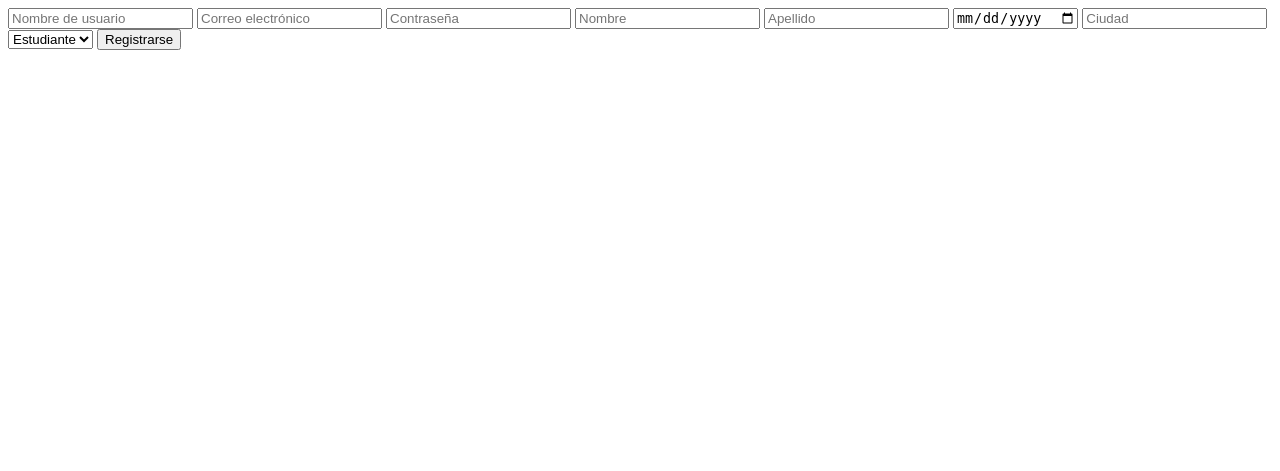
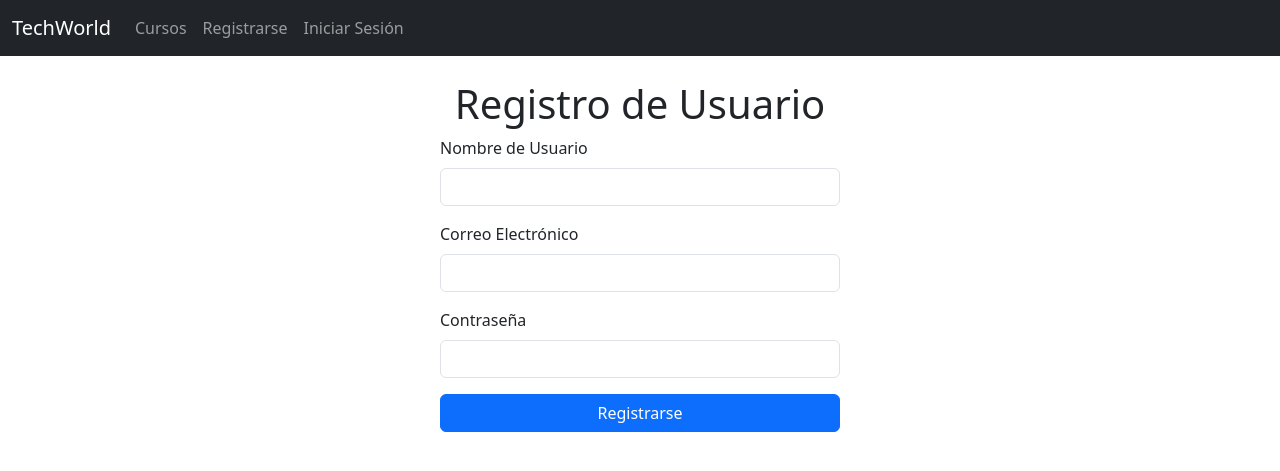
Before and after one commit to samsepiol-alt/reforzamiento, a Django app: page /users/register/ in a window 1280 px wide. Shown: the top 471 px of the page. Run offline with Django 5.2, Linux system fonts and the light colour scheme.

Commit message:
agregar BS a templates

```diff
--- /dev/null
+++ b/templates/base.html
@@ -0,0 +1,31 @@
+<!DOCTYPE html>
+
+<html lang="en">
+  <head>
+    <meta charset="UTF-8" />
+    <meta name="viewport" content="width=device-width, initial-scale=1.0" />
+    <title>{% block title %}TechWorld{% endblock %}</title>
+    <link
+      href="https://cdn.jsdelivr.net/npm/bootstrap@5.3.3/dist/css/bootstrap.min.css"
+      rel="stylesheet"
+      integrity="sha384-QWTKZyjpPEjISv5WaRU9OFeRpok6YctnYmDr5pNlyT2bRjXh0JMhjY6hW+ALEwIH"
+      crossorigin="anonymous"
+    />
+    {% comment %}
+    <link href="{% static 'css/styles.css' %}" rel="stylesheet" />
+    {% endcomment %}
+  </head>
+  <body>
+    {% include 'navbar.html' %}
+    <div class="container mt-4">
+      <!-- Content block -->
+      {% block content %}
+      <!-- Default content -->
+      {% endblock %}
+    </div>
+    <script
+      src="https://cdn.jsdelivr.net/npm/bootstrap@5.3.3/dist/js/bootstrap.bundle.min.js"
+      integrity="sha384-YvpcrYf0tY3lHB60NNkmXc5s9fDVZLESaAA55NDzOxhy9GkcIdslK1eN7N6jIeHz"
+      crossorigin="anonymous"></script>
+  </body>
+</html>
--- /dev/null
+++ b/templates/navbar.html
@@ -0,0 +1,54 @@
+<nav class="navbar navbar-expand-lg navbar-dark bg-dark">
+    <div class="container-fluid">
+
+      <a class="navbar-brand" href="/">TechWorld</a>
+
+      <button
+
+        class="navbar-toggler"
+
+        type="button"
+
+        data-bs-toggle="collapse"
+
+        data-bs-target="#navbarNav"
+
+        aria-controls="navbarNav"
+
+        aria-expanded="false"
+
+        aria-label="Toggle navigation"
+
+      >
+
+        <span class="navbar-toggler-icon"></span>
+
+      </button>
+
+      <div class="collapse navbar-collapse" id="navbarNav">
+
+        <ul class="navbar-nav">
+
+          <li class="nav-item">
+
+            <a class="nav-link" href="{% url 'course_list' %}">Cursos</a>
+
+          </li>
+
+          <li class="nav-item">
+
+            <a class="nav-link" href="{% url 'register' %}">Registrarse</a>
+
+          </li>
+
+          <li class="nav-item">
+
+            <a class="nav-link" href="{% url 'login' %}">Iniciar Sesión</a>
+
+          </li>
+
+        </ul>
+
+      </div>
+    </div>
+  </nav>
--- a/users/templates/users/register.html
+++ b/users/templates/users/register.html
@@ -1,29 +1,81 @@
-<form method="post">
+<!-- Importa el archivo base.html -->
 
-    {% csrf_token %}
+{% extends 'base.html' %}
 
-    <input type="text" name="username" placeholder="Nombre de usuario" required />
 
-    <input type="email" name="email" placeholder="Correo electrónico" required />
 
-    <input type="password" name="password" placeholder="Contraseña" required />
+<!-- Define el título de la página -->
 
-    <input type="text" name="first_name" placeholder="Nombre" />
+{% block title %}Registro de Usuario{% endblock %}
 
-    <input type="text" name="last_name" placeholder="Apellido" />
 
-    <input type="date" name="date_of_birth" placeholder="Fecha de nacimiento" />
 
-    <input type="text" name="city" placeholder="Ciudad" />
+<!-- Define el contenido de la página -->
 
-    <select name="role">
+{% block content %}
 
-      <option value="student">Estudiante</option>
+<h1 class="text-center">Registro de Usuario</h1>
 
-      <option value="instructor">Instructor</option>
+<form method="post" class="mx-auto" style="max-width: 400px">
 
-    </select>
+  <!-- Incluye el token de seguridad -->
 
-    <button type="submit">Registrarse</button>
+  {% csrf_token %}
 
-  </form>
+  <div class="mb-3">
+
+    <label for="username" class="form-label">Nombre de Usuario</label>
+
+    <input
+
+      type="text"
+
+      class="form-control"
+
+      id="username"
+
+      name="username"
+
+      required
+
+    />
+
+  </div>
+
+  <div class="mb-3">
+
+    <label for="email" class="form-label">Correo Electrónico</label>
+
+    <input type="email" class="form-control" id="email" name="email" required />
+
+  </div>
+
+
+
+  <div class="mb-3">
+
+    <label for="password" class="form-label">Contraseña</label>
+
+    <input
+
+      type="password"
+
+      class="form-control"
+
+      id="password"
+
+      name="password"
+
+      required
+
+    />
+
+  </div>
+
+  <button type="submit" class="btn btn-primary w-100">Registrarse</button>
+
+</form>
+
+<!-- Fin del bloque de contenido -->
+
+{% endblock %}
```
Also changed, not shown: courses/templates/courses/course_list.html (+51 -7 lines), courses/templates/courses/create_course.html (+68 -12 lines), techworld/settings.py (+11 -2 lines), users/templates/users/login.html (+65 -9 lines).
